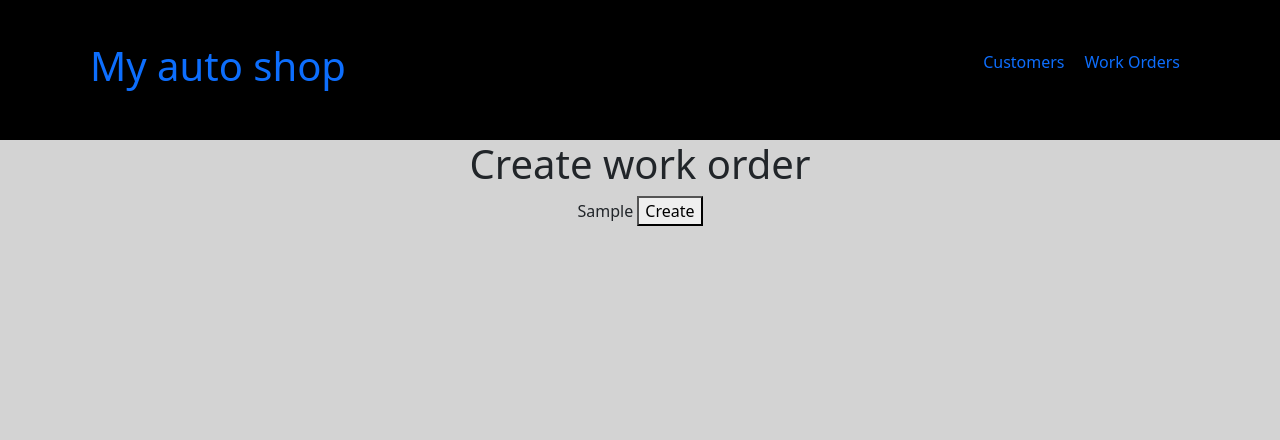
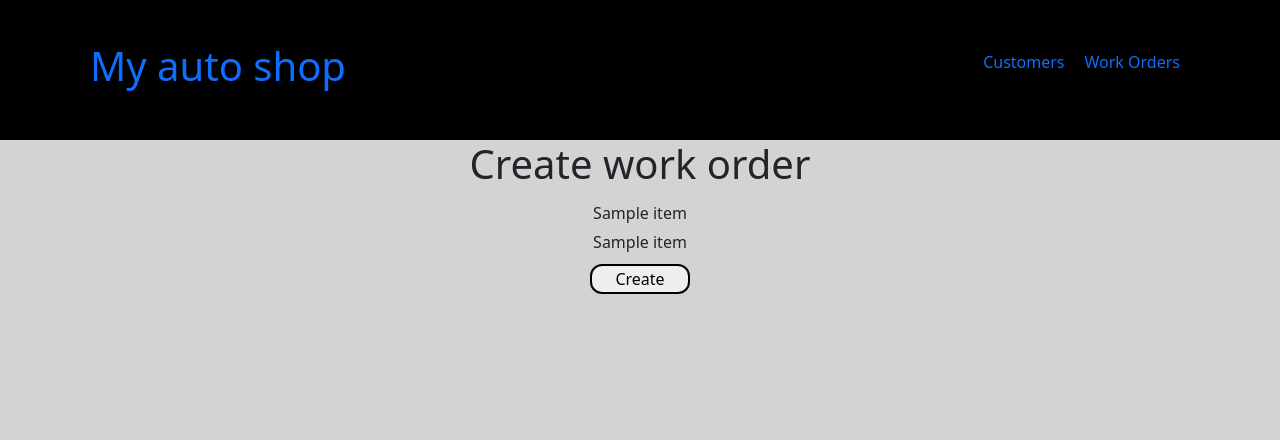
Before and after one commit to Pythonic2023/shopapp, a Django app: template shop/templates/shop/addorder.html in a window 1280 px wide. Shown: the top 440 px of the page. Run offline with Django 3.2, Linux system fonts and the light colour scheme; the template is opened without the code that fills it: most values are stand-ins (such as "Sample title", 1, 10 or a date in 2020).

Commit message:
Applied styling to all pages to look user friendly

```diff
--- a/shop/forms.py
+++ b/shop/forms.py
@@ -23,4 +23,4 @@ class WorkOrdersForm(ModelForm):
 
 
 class RemoveOrderForm(forms.Form):
-    id = forms.IntegerField()
+    order_number = forms.IntegerField(widget=forms.TextInput)
--- a/shop/models.py
+++ b/shop/models.py
@@ -1,5 +1,5 @@
 from timeit import default_number
-
+from django import forms
 from django.db import models
 from phone_field import PhoneField
 
--- a/shop/static/css/addorder.css
+++ b/shop/static/css/addorder.css
@@ -1,3 +1,39 @@
+.addgridcontainer {
+    display: grid;
+    row-gap: 20px;
+    grid-template-columns: auto;
+}
+
+.title {
+    margin: 5px;
+}
+
+.griditems input {
+    border: 2px solid black;
+    border-radius: 12px;
+}
+
+button[type="submit"] {
+    width: 100px;
+    margin: 10px;
+    border: 2px solid black;
+    border-radius: 12px;
+}
+
+#id_work_body {
+    border: 2px;
+    border-radius: 12px;
+}
+
+#id_pricing {
+    border: 2px solid black;
+    border-radius: 12px;
+}
+
+#id_work_body {
+    height: 100px;
+}
+
 #id_phone_number_1 {
     display: none;
 }
--- a/shop/templates/shop/addorder.html
+++ b/shop/templates/shop/addorder.html
@@ -5,9 +5,18 @@
 
 {% block content %}
     <h1>Create work order</h1>
+    <div class="addgridcontainer">
     <form method="post">
         {% csrf_token %}
-        {{ work_order_create.as_p }}
+        {% for item in work_order_create %}
+        <div class="griditems">
+            <p class="title">
+            {{ item.label_tag }}
+            </p>
+            {{ item }}
+        </div>
+        {% endfor %}
+    </form>
+    </div>
         <button type="submit">Create</button>
-    </form>
 {% endblock %}
--- a/shop/templates/shop/customers.html
+++ b/shop/templates/shop/customers.html
@@ -31,8 +31,9 @@
                     {% csrf_token %}
                     {{ form_customer_search.as_p }}
                 </div>
+                <button type="submit"><img src="{% static 'images/searchicon.svg' %}"></button>
             </div>
         </div>
-        <button type="submit"><img src="{% static 'images/searchicon.svg' %}"></button>
+
     </form>
 {% endblock %}
--- a/shop/templates/shop/siteerror.html
+++ b/shop/templates/shop/siteerror.html
@@ -2,5 +2,5 @@
 
 {% block content %}
     <h1> Error :( </h1>
-    {{ error_message }}
+<h3>{{ error_message }}</h3>
 {% endblock %}
--- a/shop/templates/shop/workorders.html
+++ b/shop/templates/shop/workorders.html
@@ -10,10 +10,9 @@
         <h3>Create<a href="{% url 'addorder' %}"><img src="{% static 'images/addiconblack.svg' %}"></a></h3>
         <h3>Delete<a href="{% url 'removeorder' %}"><img src="{% static 'images/remove.svg' %}"></a></h3>
     </div>
-    <div class="workorders">
+    <div class="grid-container">
         {% for obj in work_obj %}
-        <div class="workorder">
-            <div>
+            <div class="grid-item">
                 <h1>Order number: {{obj.id}}</h1>
                 <p>Name: {{ obj.customer }}</p>
                 <p>Work order: {{ obj.work_title }}</p>
@@ -21,7 +20,6 @@
                 <p>Phone: {{ obj.phone_number }}</p>
                 <p>Price: {{ obj.pricing }}</p>
             </div>
-        </div>
         {% endfor %}
     </div>
 {% endblock %}
```
Also changed, not shown: shop/static/css/removeorder.css (added, +11 -0 lines), shop/static/css/workorders.css (+8 -13 lines), shop/templates/shop/removeorder.html (+9 -2 lines), shop/views.py (+5 -3 lines). Lines whose indentation alone changed are shown as unchanged.
